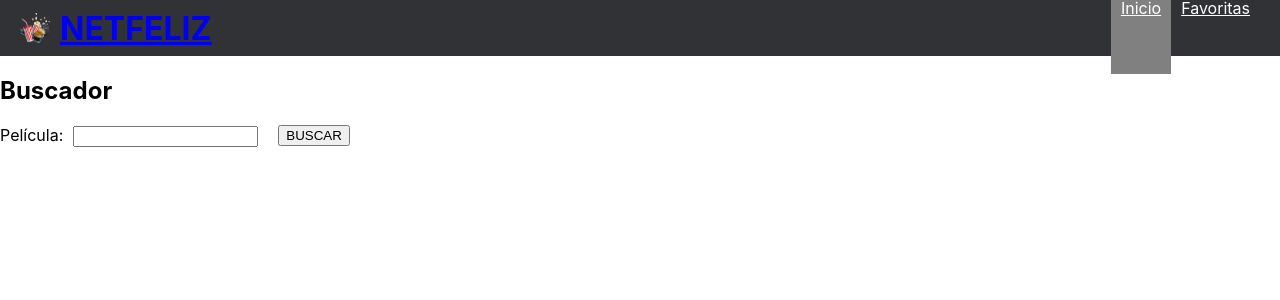
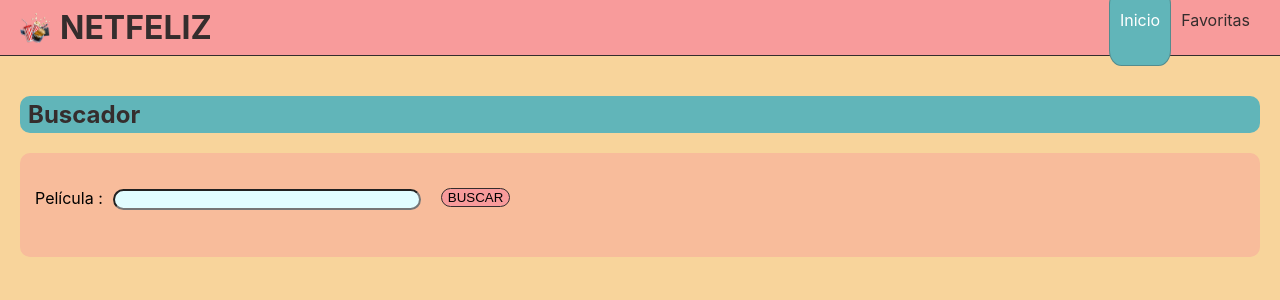
Before and after one commit to nahug07/NETFELIZ, a React (Create React App) app: page / in a window 1280 px wide. Shown: the top 300 px of the page. Built offline with nearby package versions, Linux system fonts and the light colour scheme; the HTML template or start-up script is replaced by a standard one.

Commit message:
primeros estilos

```diff
--- a/src/components/Buscador/Buscador.css
+++ b/src/components/Buscador/Buscador.css
@@ -1,7 +1,24 @@
 .cnt {
-    padding-top: 10px;
+    padding: 20px;
+
 }
+
+.cnt > h2 {
+    background-color: #61b5b9;
+    border-radius: 10px;
+    padding: 4px 8px;
+    color: #352d2d;
+
+}
+
+.buscador {
+    background-color: #F8BC9B;
+    padding: 5px;
+    border-radius: 10px;
+}
+
 .form-container {
+    margin-top: 30px;
     display:flex;
     flex-direction: row;
     align-items: flex-start;
@@ -9,7 +26,50 @@
 
 .form-container button {
     margin-left: 20px;
+    background-color: #F89B9B;
+    border-radius: 20px;
+    border: 1px solid #352d2d
 }
+
+.form-container button:hover{
+    background-color: #61b5b9;
+    color: white;
+    cursor: pointer;
+    border: 1px solid white;
+}
+
 .label {
-    padding-right: 10px;
+    padding: 0px 10px;
 }
+
+input {
+    background-color: #e1fdff;
+    border-radius: 20px;
+    width: 300px;
+}
+
+.listaPeliculas {
+    padding: 5px;
+}
+
+.peli {
+    padding: 5px;
+}
+
+.peli a {
+    color: #352d2d
+}
+
+.peli button {
+    margin-left: 10px;
+    background-color: #F89B9B;
+    border-radius: 20px;
+    border: 1px solid #352d2d
+}
+
+.peli button:hover{
+    background-color: #61b5b9;
+    color: white;
+    cursor: pointer;
+    border: 1px solid white;
+}
--- a/src/components/Buscador/Buscador.js
+++ b/src/components/Buscador/Buscador.js
@@ -23,12 +23,16 @@ export class Buscador extends Component {
   render() {
     const { title } = this.state;
     return (
-      <div>
+      <div className="cnt">
         <h2>Buscador</h2>
-        <form className="form-container" onSubmit={(e) => this.handleSubmit(e)}>
+        <div className="buscador">
+          <form
+            className="form-container"
+            onSubmit={(e) => this.handleSubmit(e)}
+          >
             <div>
               <label className="label" htmlFor="title">
-              Película:
+                Película :
               </label>
               <input
                 type="text"
@@ -40,10 +44,10 @@ export class Buscador extends Component {
             </div>
             <button type="submit">BUSCAR</button>
           </form>
-        <ul>
+          <ul className="listaPeliculas">
             {this.props.movies &&
               this.props.movies.map((movie) => (
-              <div key={movie.imdbID}>
+                <div key={movie.imdbID} className="peli">
                   <Link to={`/movie/${movie.imdbID}`}>{movie.Title}</Link>
                   <button
                     onClick={() =>
@@ -58,6 +62,7 @@ export class Buscador extends Component {
                 </div>
               ))}
           </ul>
+        </div>
       </div>
     );
   }
--- a/src/components/Favorites/Favorites.css
+++ b/src/components/Favorites/Favorites.css
@@ -1,3 +1,44 @@
-.cnt {
-    padding-top: 10px;
+.arr {
+    padding: 20px;
 }
+
+.arr > h2 {
+    background-color: #61b5b9;
+    border-radius: 10px;
+    padding: 4px 8px;
+    color: #352d2d;
+
+}
+
+.listafav {
+    background-color: #F8BC9B;
+    padding: 5px;
+    border-radius: 10px;
+}
+
+.listafav button {
+    margin-left: 10px;
+    background-color: #F89B9B;
+    border-radius: 20px;
+    border: 1px solid #352d2d
+}
+
+.listafav button:hover{
+    background-color: #61b5b9;
+    color: white;
+    cursor: pointer;
+    border: 1px solid white;
+}
+
+.listafav {
+    padding: 5px;
+}
+
+.listafav a {
+    padding: 5px;
+    color: #352d2d
+}
+
+.pelifavorita {
+    padding: 10px 5px;
+}
--- a/src/components/Favorites/Favorites.js
+++ b/src/components/Favorites/Favorites.js
@@ -8,12 +8,12 @@ export class ConnectedList extends Component {
 
   render() {
     return (
-      <div>
+      <div className="arr">
         <h2>Películas Favoritas</h2>
-        <ul>
+        <ul className="listafav">
           {
             this.props.movies && this.props.movies.map(movie=> (
-              <div key={movie.id}>
+              <div key={movie.id} className="pelifavorita">
                   <Link to={`/movie/${movie.id}`}>
                     <span>{movie.title}</span>
                   </Link>
--- a/src/components/Movie/Movie.css
+++ b/src/components/Movie/Movie.css
@@ -1,60 +1,54 @@
-.movie-card {
-  font: 14px/22px "Lato", Arial, sans-serif;
-  color: #A9A8A3;
+.movie-detail {
+  font: "Lato", Arial, sans-serif;
+  color: #352d2d;
   padding: 40px 0;
+  width: 100%;
+  height: 100%;
+}
+
+.container > h2 {
+  background-color: #61b5b9;
+  border-radius: 10px;
+  padding: 8px 8px 8px 20px;
+  color: #352d2d;
+  font-size: 40px;
+  margin-bottom: 12px;
+  line-height: normal;
+  position: relative;
 }
 
 .container {
   margin: 0 auto;
-  width: 700px;
-  height: 600px;
-  background: #4d4d4d;
-  border-radius: 5px;
+  width: 80%;
+  height: 80%;
+  background: #f8bc9b;
+  border-radius: 10px;
   position: relative;
+  border: 1px solid #F89B9B;
+
+
 }
 
+.poster {
+  width: 400px;
+  height: 350px;
+  border-radius: 20px;
+  border: 4px solid #F89B9B;
 
-
-.details {
-  padding: 50px 0 0 50px;
 }
 
-.title {
-    color: white;
-    font-size: 40px;
-    margin-bottom: 13px;
-    line-height: normal;
-    position: relative;
-}
-.title span {
-    margin-left: 12px;
-    background: #C4AF3D;
-    border-radius: 5px;
-    color: #544C21;
-    font-size: 14px;
-    padding: 0px 4px;
-  }
-.description {
-  bottom: 0px;
-  height: 200px;
-  font-size: 16px;
-  line-height: 26px;
-  color: #B1B0AC;
-
-}
-.column {
-    padding-left: 41px;
-    padding-top: 30px;
-    margin-left: 20px;
-    width: 480px;
-}
-
-.img img {
-  width: 200px;
-  height: 210px;
-  padding-left: 50px;
-}
 .container2 {
   display: flex;
   flex-direction: row;
+  width: 100%;
 }
+
+.izq {
+  width: 60%;
+  padding: 10px 0 0 30px;
+}
+
+.der {
+  width: 40%;
+  padding: 20px;
+}
--- a/src/components/Movie/Movie.js
+++ b/src/components/Movie/Movie.js
@@ -1,10 +1,9 @@
-import React from 'react';
-import { connect } from 'react-redux';
-import { getMovieDetail } from '../../actions/index';
-import './Movie.css';
+import React from "react";
+import { connect } from "react-redux";
+import { getMovieDetail } from "../../actions/index";
+import "./Movie.css";
 
 class Movie extends React.Component {
-
   componentDidMount() {
     const movieID = this.props.match.params.id;
     this.props.getMovieDetail(movieID);
@@ -13,14 +12,22 @@ class Movie extends React.Component {
   render() {
     return (
       <div className="movie-detail">
-                <h1>{this.props.movie.Title}</h1>
-                <h2>Año: {this.props.movie.Year}</h2>
-                <h2>Duración: {this.props.movie.Runtime}</h2>
-                <h2>Lanzamiento: {this.props.movie.Released}</h2>
-                <h2>Género: {this.props.movie.Genre}</h2>
-                <h2>Diractor: {this.props.movie.Director}</h2>
-                <h2>Actores: {this.props.movie.Actors}</h2>
-                <img src={this.props.movie.Poster} alt="Poster película"/>
+        <div className="container">
+          <h2>{this.props.movie.Title}</h2>
+          <div className="container2">
+            <div className="izq">
+              <h3>Año: {this.props.movie.Year}</h3>
+              <h3>Duración: {this.props.movie.Runtime}</h3>
+              <h3>Lanzamiento: {this.props.movie.Released}</h3>
+              <h3>Género: {this.props.movie.Genre}</h3>
+              <h3>Diractor: {this.props.movie.Director}</h3>
+              <h3>Actores: {this.props.movie.Actors}</h3>
+            </div>
+            <div className="der">
+              <img src={this.props.movie.Poster} alt="Poster película" className="poster" />
+            </div>
+          </div>
+        </div>
       </div>
     );
   }
@@ -28,14 +35,14 @@ class Movie extends React.Component {
 
 function mapStateToProps(state) {
   return {
-        movie: state.movieDetail
-    }
+    movie: state.movieDetail,
+  };
 }
 
-function MapDispatchToProps(dispatch){
-    return{
-        getMovieDetail: movieID => dispatch(getMovieDetail(movieID))
-    }
+function MapDispatchToProps(dispatch) {
+  return {
+    getMovieDetail: (movieID) => dispatch(getMovieDetail(movieID)),
+  };
 }
 
 export default connect(mapStateToProps, MapDispatchToProps)(Movie);
--- a/src/components/NavBar/Navbar.css
+++ b/src/components/NavBar/Navbar.css
@@ -3,20 +3,26 @@
     width: 100%;
     top: 0;
     left: 0;
-    background-color: #303236;
+    background-color: #F89B9B;
     display: flex;
     justify-content: space-between;
     align-items: center;
     padding: 0 20px;
     box-sizing: border-box;
+    border-bottom: 1px solid #352d2d;
 }
 
 img {
     display: block;
 }
 
+a  {
+    text-decoration: none;
+}
+
 h1 {
     padding-left: 10px;
+    color: #352d2d;
 }
 
 .navbar nav {
@@ -39,17 +45,28 @@ h1 {
     height: 100%;
     width: auto;
     align-items: center;
+
 }
 
 .list-item a {
-    color: white;
+    color: #352d2d;
     height: 100%;
-    padding: 16px 10px;
-    border-bottom: 4px solid transparent;
+    margin-top: 20px 0px;
+    padding: 20px 10px 0px 10px;
+    /* border-bottom: 4px solid transparent; */
+    text-decoration: none;
+
 }
 
-.list-item a:hover,
+.list-item a:hover {
+    background-color: #61b4b980;
+    color: white;
+    border-radius: 20%;
+}
+
 .list-item a.active {
-    background-color: #808080;
+    background-color: #61b5b9;
     color: white;
+    border-radius: 20%;
+    border: 0.5px solid #352d2d4d;
 }
--- a/src/index.css
+++ b/src/index.css
@@ -5,6 +5,7 @@ body {
     sans-serif;
   -webkit-font-smoothing: antialiased;
   -moz-osx-font-smoothing: grayscale;
+  background-color: #F8D49B;
 }
 
 code {
```
Lines whose indentation alone changed are shown as unchanged.
